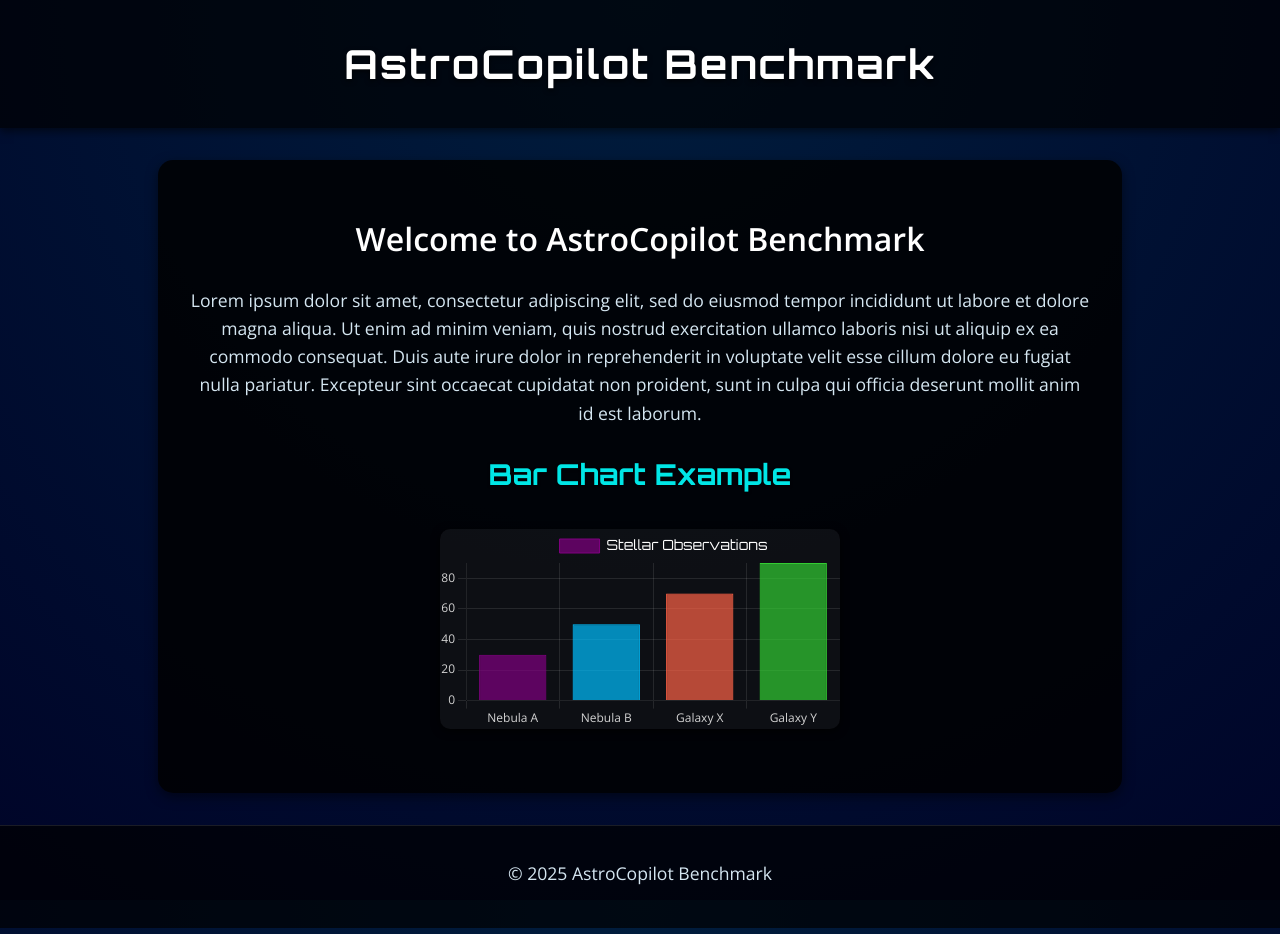
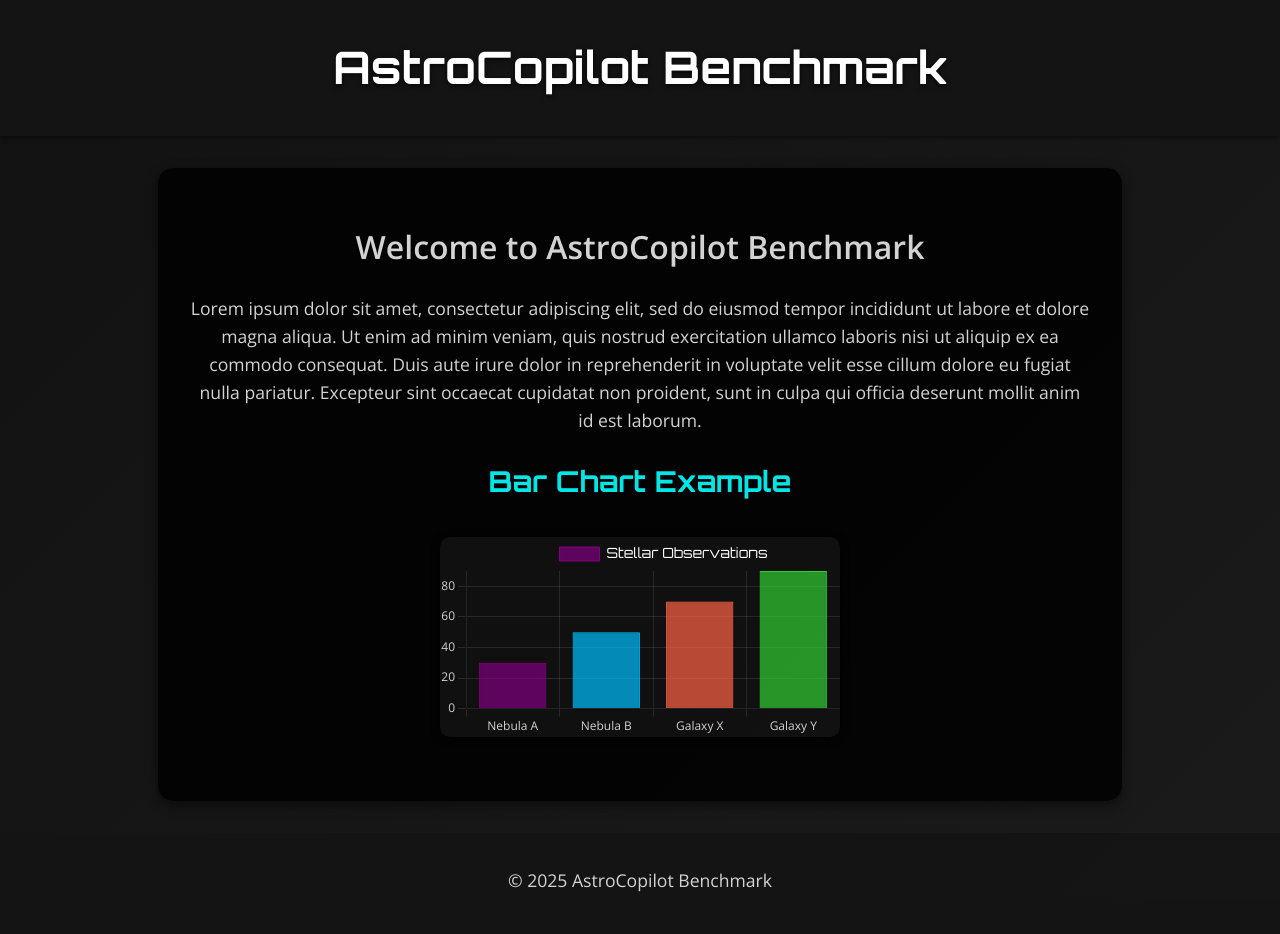
Before and after one commit to Murtato1/astbench, a Jekyll site: the page built from index.markdown, in a window 1280 px wide. Built offline with Jekyll 4.4.1, drawn with Linux system fonts in a browser that asks for light colours.

Commit message:
Update style.css

```diff
--- a/assets/css/style.css
+++ b/assets/css/style.css
@@ -1,16 +1,10 @@
-/* Center all text */
-header, main, footer {
-    text-align: center;
-}
-
-/* Background - Starry Night */
+/* Subtle Dark Mode Gradient */
 html {
     height: 100%;
-    background: #000428; /* Fallback solid color */
-    background: radial-gradient(circle at top, #001d3d, #000428); /* Starry night gradient */
+    background: linear-gradient(135deg, #121212, #1a1a1a); /* Subtle dark greys */
     background-attachment: fixed;
     background-size: cover;
-    color: #ffffff;
+    color: #d3d3d3; /* Light grey text */
 }
 
 body {
@@ -18,34 +12,37 @@ body {
     margin: 0;
     padding: 0;
     height: 100%;
-    color: #ffffff;
     line-height: 1.6;
+    color: #d3d3d3;
     overflow-x: hidden;
+}
+
+/* Center all text */
+header, main, footer {
+    text-align: center;
 }
 
 /* Header */
 header {
-    text-align: center;
-    padding: 2rem 1rem;
-    background-color: rgba(0, 0, 0, 0.7); /* Semi-transparent overlay */
-    box-shadow: 0 4px 8px rgba(0, 0, 0, 0.5);
-    color: #ffffff;
+    background: rgba(20, 20, 20, 0.9); /* Dark, slightly transparent */
+    padding: 2rem 0;
+    box-shadow: 0 2px 4px rgba(0, 0, 0, 0.5);
 }
 
 header h1 {
     font-family: 'Orbitron', sans-serif;
-    font-size: 2.5rem;
+    font-size: 2.8rem;
+    color: #ffffff;
     margin: 0;
-    letter-spacing: 2px;
     text-shadow: 0 2px 5px rgba(0, 0, 0, 0.7);
 }
 
-/* Adjust main content padding for better layout */
+/* Main Content */
 main {
     padding: 2rem;
     max-width: 900px;
     margin: 2rem auto;
-    background: rgba(0, 0, 0, 0.85);
+    background: rgba(0, 0, 0, 0.85); /* Semi-transparent overlay for content */
     border-radius: 15px;
     box-shadow: 0 4px 12px rgba(0, 0, 0, 0.5);
 }
@@ -61,7 +58,7 @@ h2 {
 p {
     font-size: 1.1rem;
     margin-bottom: 1.5rem;
-    color: #d4e6f1;
+    color: #d3d3d3;
 }
 
 /* Chart */
@@ -76,13 +73,11 @@ canvas {
 
 /* Footer */
 footer {
-    text-align: center;
-    padding: 1rem;
-    background: rgba(0, 0, 0, 0.7); /* Semi-transparent overlay for footer */
-    color: #d4e6f1;
+    background: rgba(20, 20, 20, 0.9);
+    padding: 1rem 0;
+    color: #d3d3d3;
     font-size: 0.9rem;
     margin-top: 2rem;
-    border-top: 1px solid rgba(255, 255, 255, 0.1);
 }
 
 /* Links */
```
